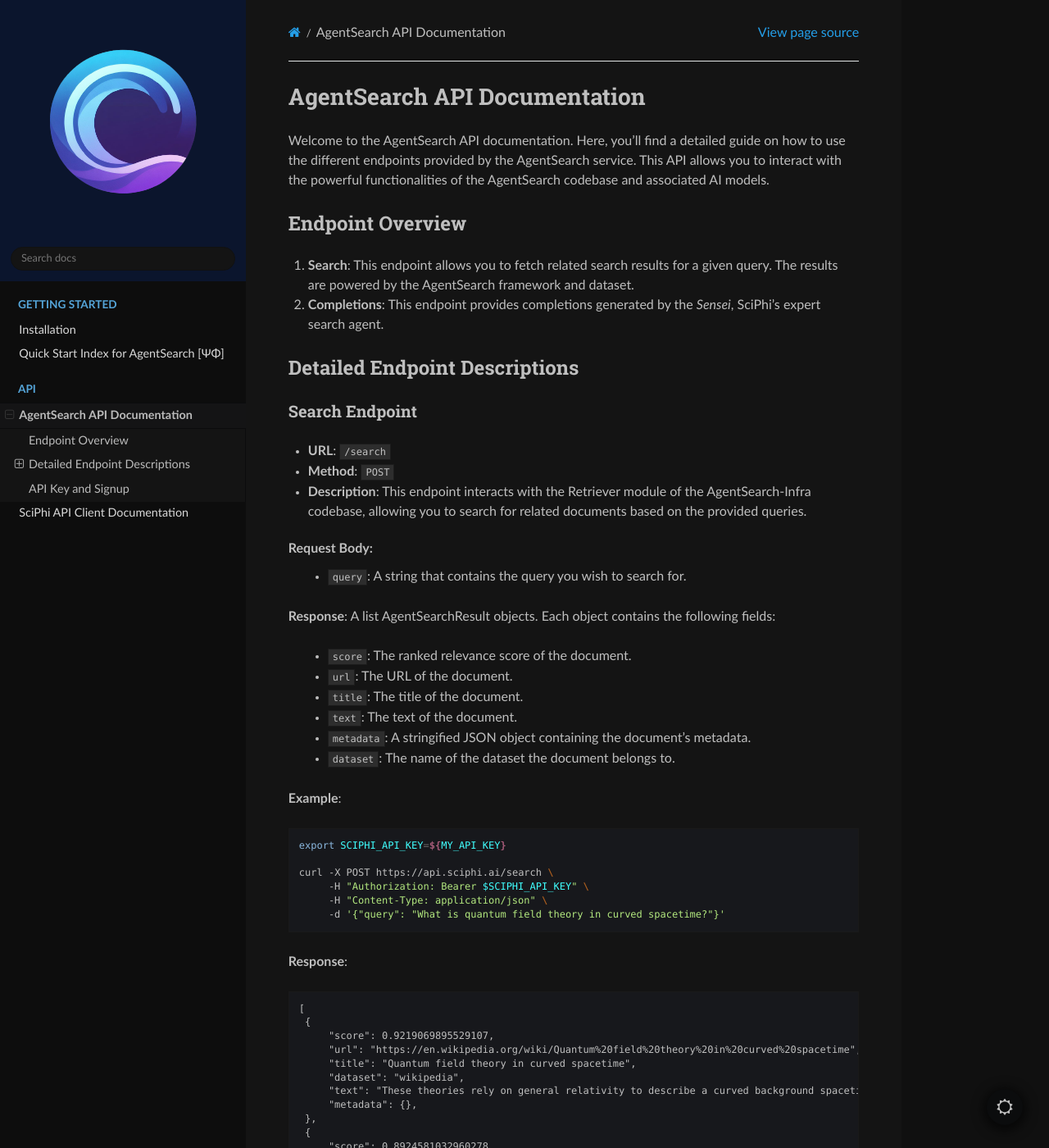
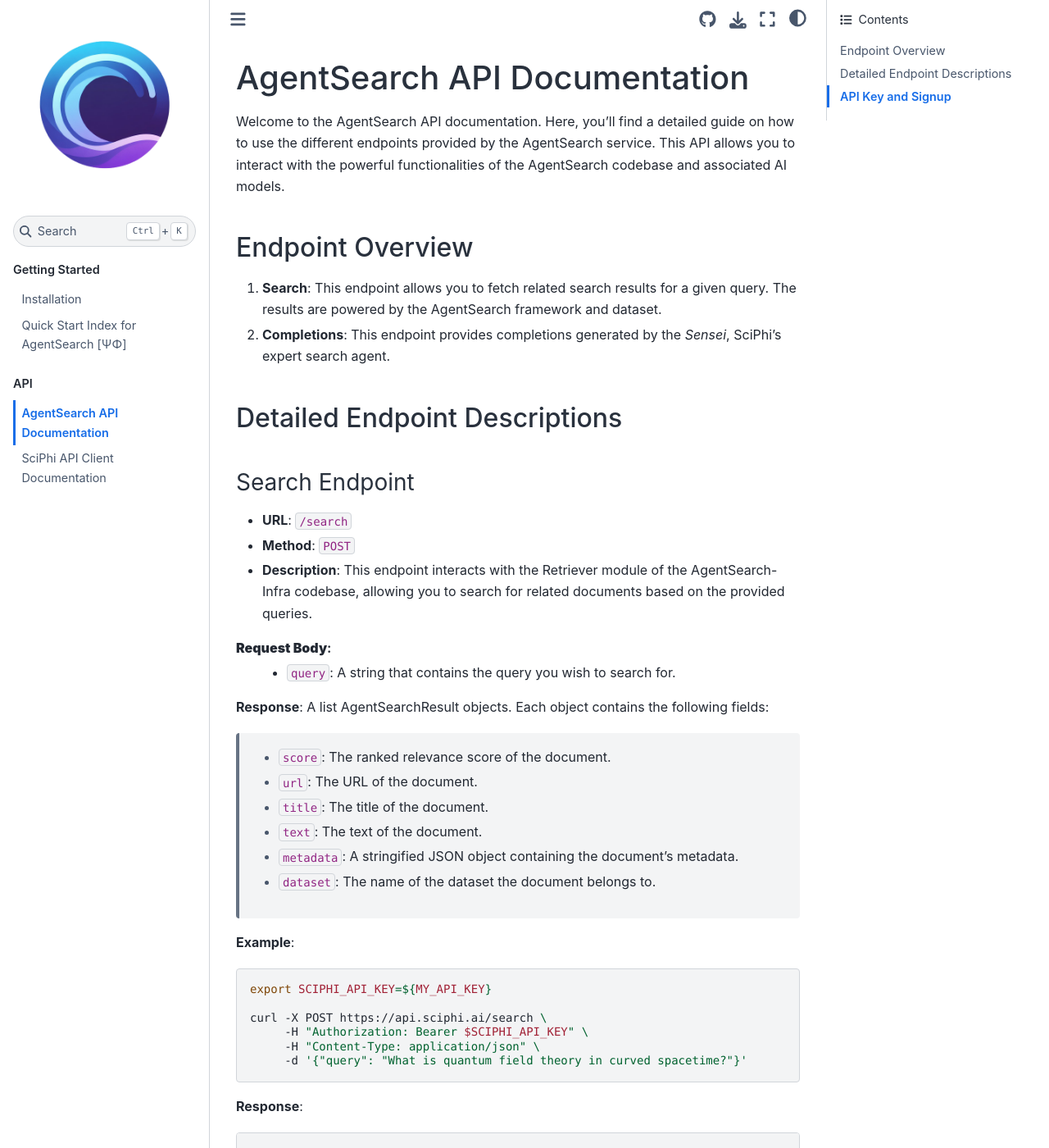
Before and after one commit to SciPhi-AI/agent-search, a Sphinx documentation site: the page built from docs/source/api/main.rst, in a window 1280 px wide and 1400 px high. Shown: the whole window at 82% size. Built offline with Sphinx 7.4.7 and the Sphinx Book theme 1.1.4, drawn with Linux system fonts in a browser that asks for light colours; some of the changed text lies outside the part shown.

Commit message:
try mod indents

```diff
--- a/docs/requirements-docs.txt
+++ b/docs/requirements-docs.txt
@@ -1,3 +1,4 @@
 sphinx == 6.2.1
 sphinx-copybutton == 0.5.2
-sphinx_rtd_dark_mode == 1.3.0
+# sphinx_rtd_dark_mode == 1.3.0
+sphinx-book-theme == 1.0.1
--- a/docs/source/conf.py
+++ b/docs/source/conf.py
@@ -41,7 +41,7 @@
     # "sphinx.ext.viewcode",
     "sphinx.ext.intersphinx",
     "sphinx_copybutton",
-    "sphinx_rtd_dark_mode"
+    # "sphinx_rtd_dark_mode"
 ]
 
 # Add any paths that contain templates here, relative to this directory.
@@ -62,7 +62,7 @@
 # a list of builtin themes.
 #
 html_title = project
-html_theme = "sphinx_rtd_theme"
+html_theme = "sphinx_book_theme"
 html_logo = "assets/logos/sciphi.png"
 html_theme_options = {
     "logo_only": True,
--- a/docs/source/index.rst
+++ b/docs/source/index.rst
@@ -81,8 +81,8 @@
 
 .. code-block:: python
 
-    # Requires SCIPHI_API_KEY in the environment
-    from agent_search import SciPhi
+   # Requires SCIPHI_API_KEY in the environment
+   from agent_search import SciPhi
 
    # Perform a search
    search_response = client.search(query='Quantum Field Theory', search_provider='agent-search')
```
